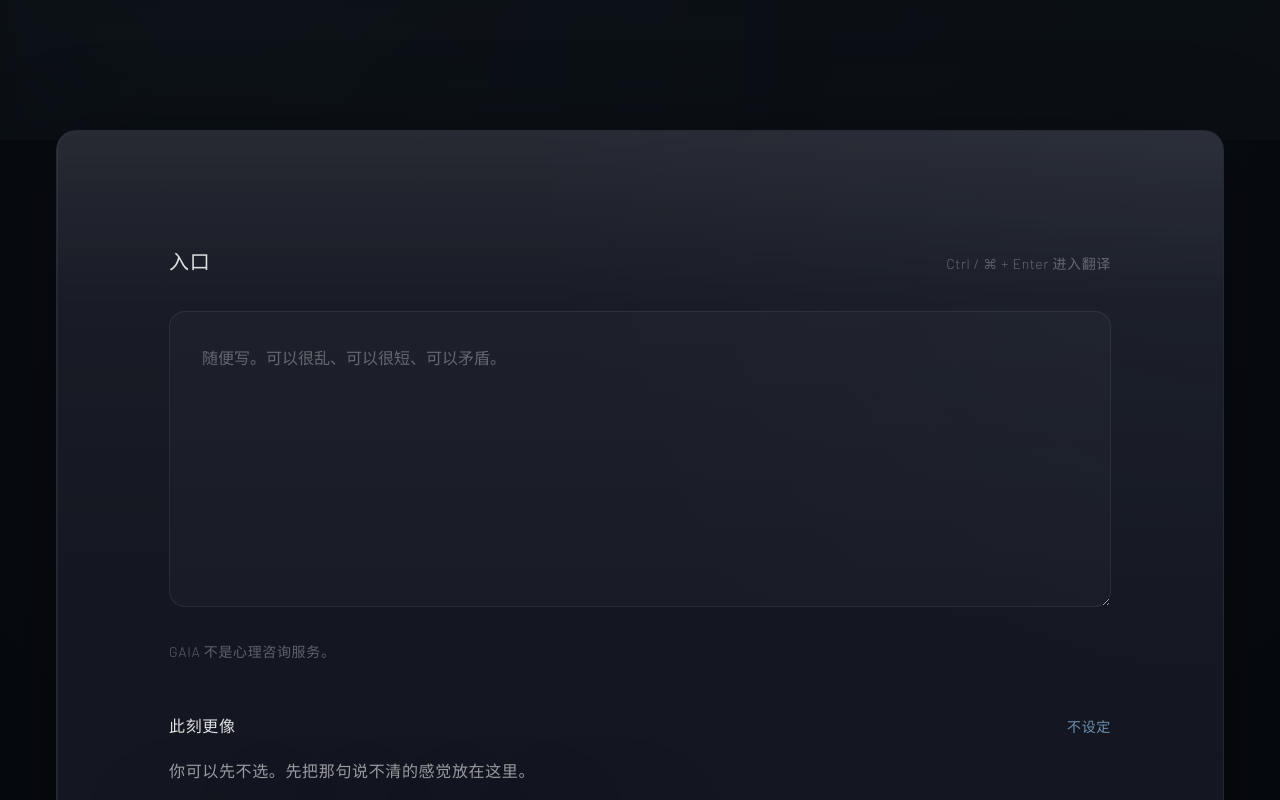
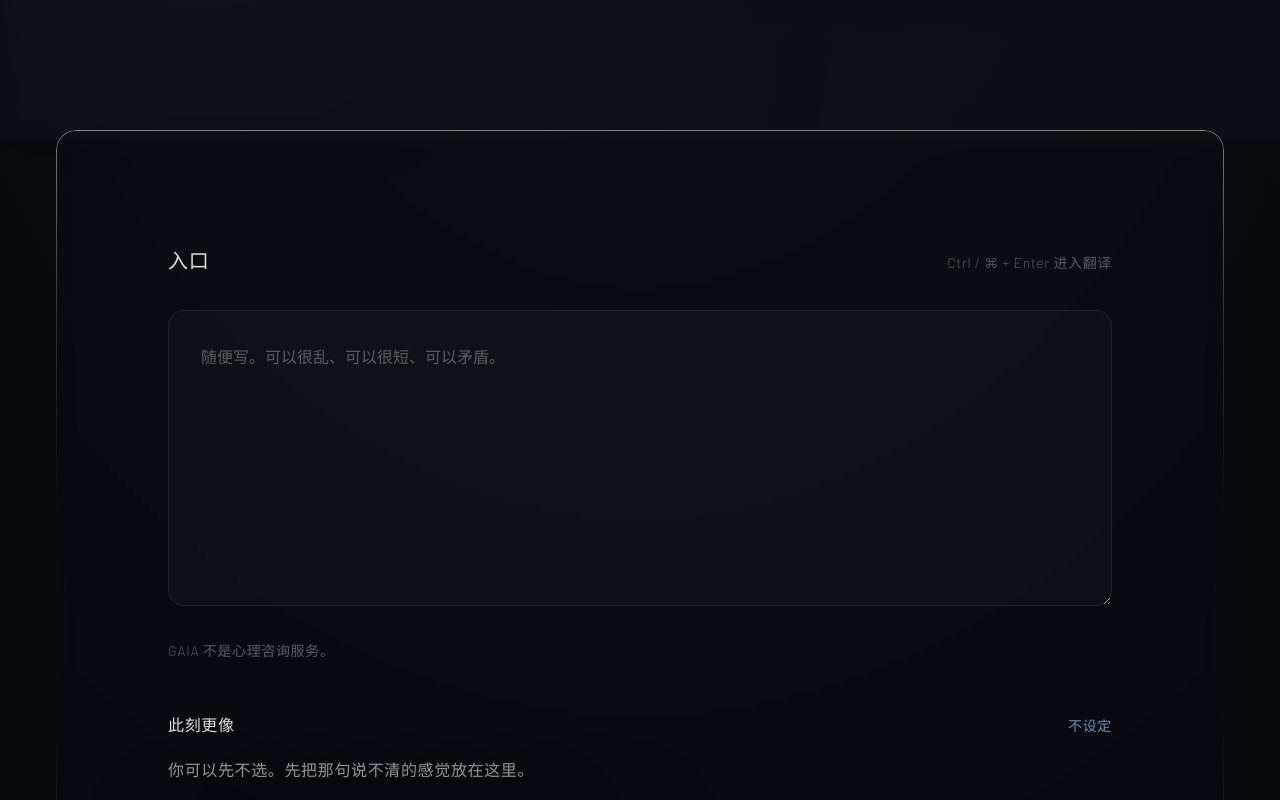
Before and after one commit to UNEVERBETRAYME/GAIA, a Vue app: page / in a window 1280 px wide. Shown: the part 660-1460 px from the top of the page. Built offline with nearby package versions, Linux system fonts and the light colour scheme.

Commit message:
ui: add .glass--liquid — near-invisible background, gradient border glow, luminosity blend, applied to homepage panel

```diff
--- a/src/assets/scss/_glass.scss
+++ b/src/assets/scss/_glass.scss
@@ -78,6 +78,37 @@
   z-index: 1;
 }
 
+.glass--liquid {
+  background: rgba(255, 255, 255, 0.008);
+  background-blend-mode: luminosity;
+  backdrop-filter: blur(8px) saturate(var(--space-glass-saturate));
+  -webkit-backdrop-filter: blur(8px) saturate(var(--space-glass-saturate));
+  border: none;
+  box-shadow: inset 0 1px 1px rgba(255, 255, 255, 0.08);
+}
+
+.glass--liquid::before {
+  content: '';
+  position: absolute;
+  inset: 0;
+  border-radius: inherit;
+  padding: 1.4px;
+  background: linear-gradient(
+    180deg,
+    rgba(255, 255, 255, 0.45) 0%,
+    rgba(255, 255, 255, 0.15) 20%,
+    rgba(255, 255, 255, 0) 40%,
+    rgba(255, 255, 255, 0) 60%,
+    rgba(255, 255, 255, 0.15) 80%,
+    rgba(255, 255, 255, 0.45) 100%
+  );
+  -webkit-mask: linear-gradient(#fff 0 0) content-box, linear-gradient(#fff 0 0);
+  -webkit-mask-composite: xor;
+  mask-composite: exclude;
+  pointer-events: none;
+  z-index: 1;
+}
+
 .glass--btn {
   display: inline-flex;
   align-items: center;
--- a/src/views/HomeView.vue
+++ b/src/views/HomeView.vue
@@ -68,7 +68,7 @@ watch(
       <p class="home__subtitle">一个人的深夜角落。情绪、文字、音乐，和一个不会离开的人。</p>
     </section>
 
-    <section class="home__panel glass glass--surface">
+    <section class="home__panel glass glass--liquid">
       <div class="home__panel-head">
         <div class="home__panel-title">入口</div>
         <div class="home__hint">Ctrl / ⌘ + Enter 进入翻译</div>
```
